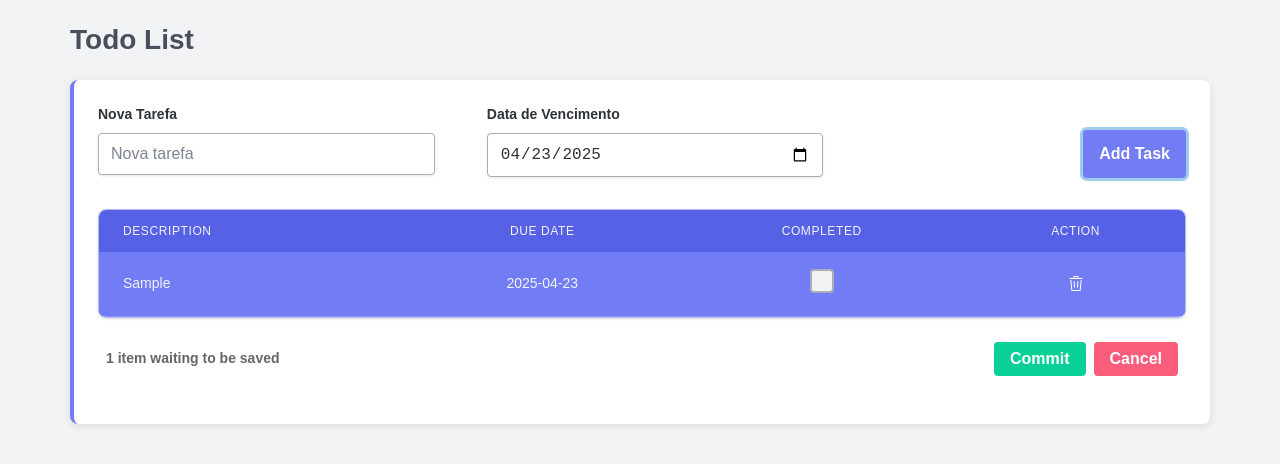
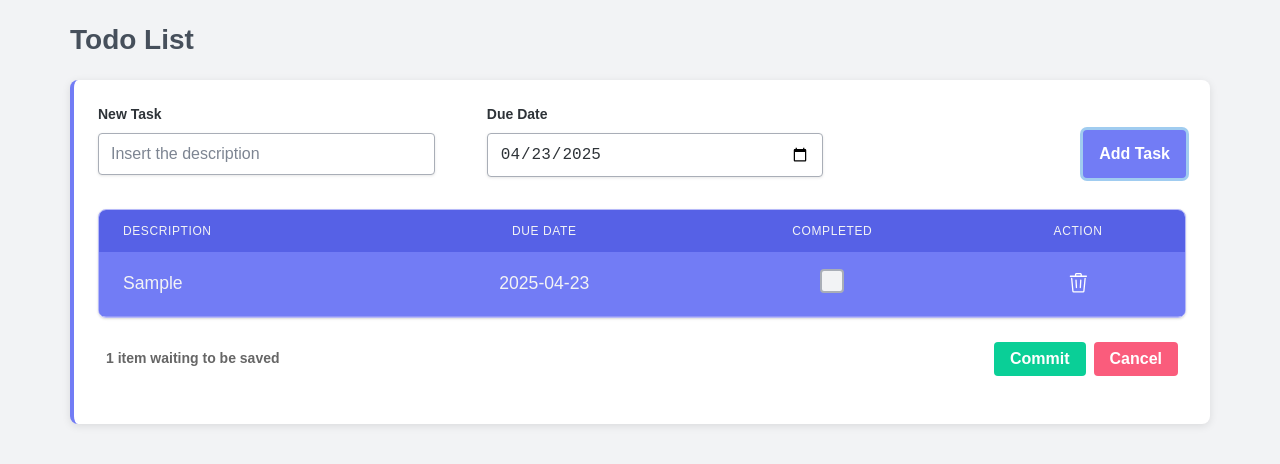
Before and after one commit to LMansoldo/massive-todo, a React (Vite) app: page / in a window 1280 px wide. Both pictures are taken after typing "Sample" into the empty fields and a click on the button "Add Task". Shown: the top 464 px of the page. Built offline with nearby package versions, Linux system fonts and the light colour scheme.

Commit message:
fix: fixes in UI styles

```diff
--- a/src/features/todo/view/TodoAddForm/TodoAddForm.tsx
+++ b/src/features/todo/view/TodoAddForm/TodoAddForm.tsx
@@ -11,16 +11,16 @@ const TodoAddForm: React.FC = () => {
     <form onSubmit={actions.handleAddTodo} className={styles.addForm}>
       <div className={`${styles.inputContainer}`}>
         <TextField
-          label="Nova Tarefa"
+          label="New Task"
           id="newTodoDescription"
           type="text"
-          placeholder="Nova tarefa"
+          placeholder="Insert the description"
           value={state.newTodoDescription}
           className="col-10"
           onChange={(e) => actions.handleNewTodoDescriptionChange(e.target.value)}
         />
         <TextField
-          label="Data de Vencimento"
+          label="Due Date"
           id='newTodoDueDate'
           type="date"
           value={state.newTodoDueDate.toISOString().split('T')[0]}
--- a/src/features/todo/view/TodoItems/TodoItem.module.css
+++ b/src/features/todo/view/TodoItems/TodoItem.module.css
@@ -0,0 +1,70 @@
+.todoItem {
+	display: flex;
+	align-items: center;
+	padding: 1rem;
+	border-bottom: 1px solid #eee;
+	transition: background-color 0.2s;
+}
+
+.checkbox {
+	width: 20px;
+	height: 20px;
+	cursor: pointer;
+}
+
+.todoContent {
+	flex: 1;
+	display: flex;
+	flex-direction: column;
+}
+
+.todoDescription {
+	font-size: 1.1rem;
+	margin-bottom: 0.25rem;
+	cursor: pointer;
+}
+
+.completed .todoDescription {
+	text-decoration: line-through;
+	color: #999;
+}
+
+.todoDueDate {
+	font-size: 1.1rem;
+}
+
+.editContainer {
+	display: flex;
+	flex-direction: column;
+	gap: 0.5rem;
+	width: 100%;
+	position: relative;
+
+	& div,
+	label {
+		margin-bottom: 0;
+	}
+
+	& input {
+		height: 1rem;
+		width: auto;
+		position: absolute;
+		position: absolute;
+		top: -1.1rem;
+	}
+}
+
+.editInput {
+	font-size: 1rem;
+	width: 100%;
+}
+
+.deleteButton {
+	background-color: transparent;
+	font-size: 1.3rem;
+	cursor: pointer;
+	display: flex;
+	padding: 15px;
+	height: 2rem;
+	margin: 0 auto;
+}
--- a/src/features/todo/view/TodoItems/TodoItem/TodoItemView.tsx
+++ b/src/features/todo/view/TodoItems/TodoItem/TodoItemView.tsx
@@ -65,7 +65,11 @@ const TodoItemView: React.FC<TodoItemViewProps> = ({
             </>
           )}
         </Table.Cell>
-        <Table.Cell align="center">{formattedDate}</Table.Cell>
+        <Table.Cell align="center">
+          <span className={styles.todoDueDate}>
+            {formattedDate}
+          </span>
+        </Table.Cell>
         <Table.Cell align="center">
           <Checkbox
             checked={completed}
@@ -75,6 +79,7 @@ const TodoItemView: React.FC<TodoItemViewProps> = ({
         <Table.Cell align="center">
           <Button
             onClick={onDelete}
+            className={styles.deleteButton}
             aria-label="Delete todo"
           >
             <GoTrash />
```
